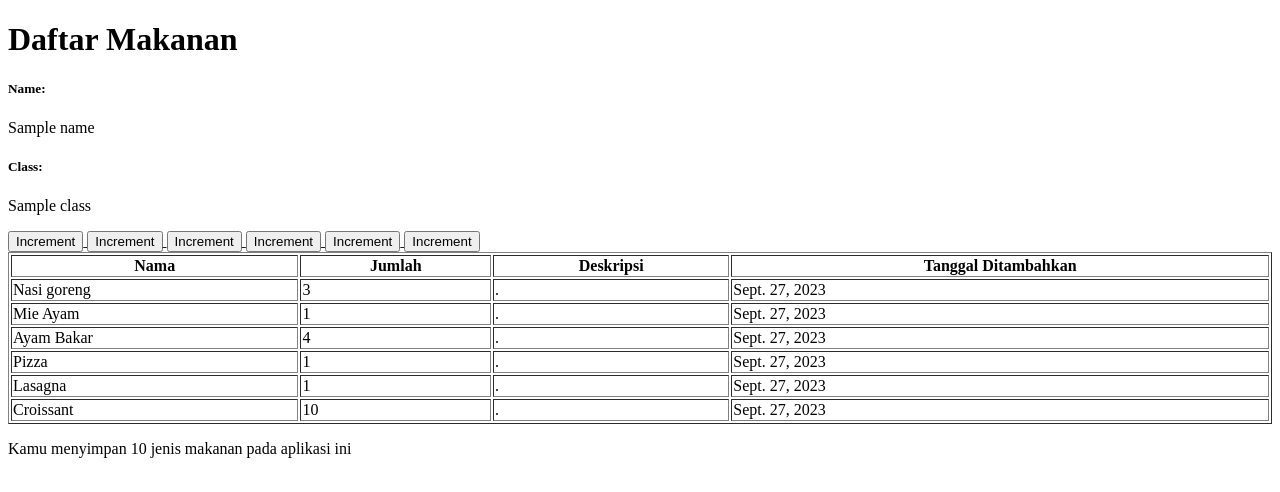
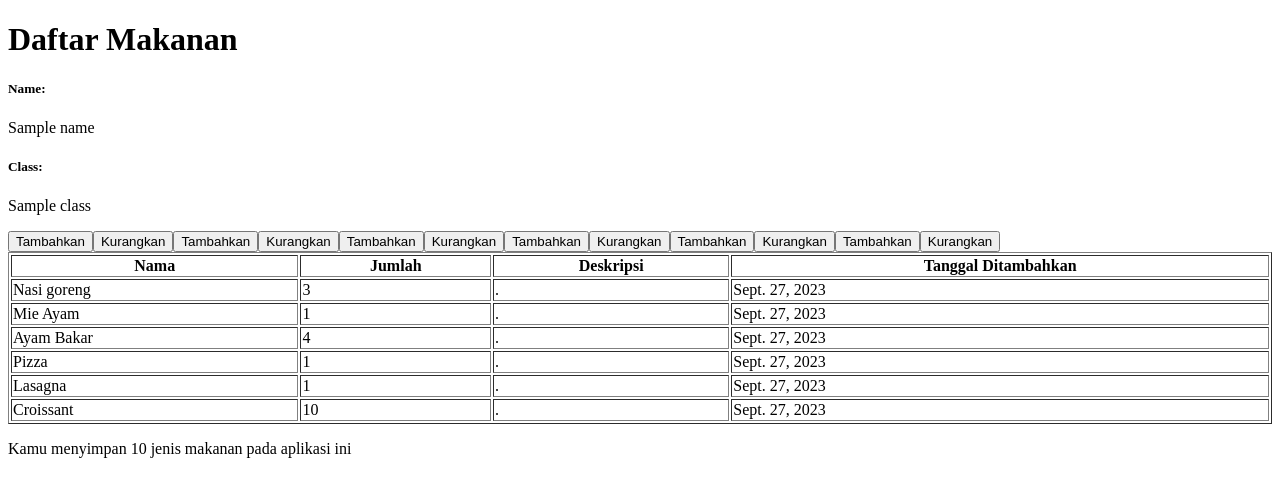
Before and after one commit to nandapratama21/inventorypower, a Django app: template main/templates/main.html in a window 1280 px wide. Shown: the top 492 px of the page. Run offline with Django 4.2, Linux system fonts and the light colour scheme; data comes from the database, SQL or seed files in the repository; both versions use the stored data as it was after the commit; the template is opened without the code that fills it: values that come from a table or form of the project are taken from there, most other values are stand-ins (such as "Sample title", 1, 10 or a date in 2020).

Commit message:
Update tugas 4

```diff
--- a/main/templates/main.html
+++ b/main/templates/main.html
@@ -25,11 +25,14 @@
             <td>{{item.amount}}</td>
             <td>{{item.description}}</td>
             <td>{{item.date_added}}</td>
-            <a href="{% url 'main:increment' %}">
-                <button>
-                    Increment
-                </button>
-            </a>
+            <form method="post" action="{% url 'main:increment_amount' item.id %}">
+                {% csrf_token %}
+                <button type="submit">Tambahkan</button>
+                </form>
+            <form method="post" action="{% url 'main:decrement_amount' item.id %}">
+                {% csrf_token %}
+                <button type="submit">Kurangkan</button>
+                </form>
         </tr>
     {% endfor %}
 </table>
--- a/main/urls.py
+++ b/main/urls.py
@@ -19,6 +19,6 @@ urlpatterns = [
     path('register/', register, name='register'),
     path('login/', login_user, name='login'),
     path('logout/', logout_user, name='logout'),
-    path('increment/', increment_amount, name='increment'),
-    path('decrement/', decrement_amount, name='decrement'),
+    path('increment_amount/<int:id>/', increment_amount, name='increment_amount'),
+    path('decrement_amount/<int:id>/', decrement_amount, name='decrement_amount'),
 ]
```
Also changed, not shown: db.sqlite3.
